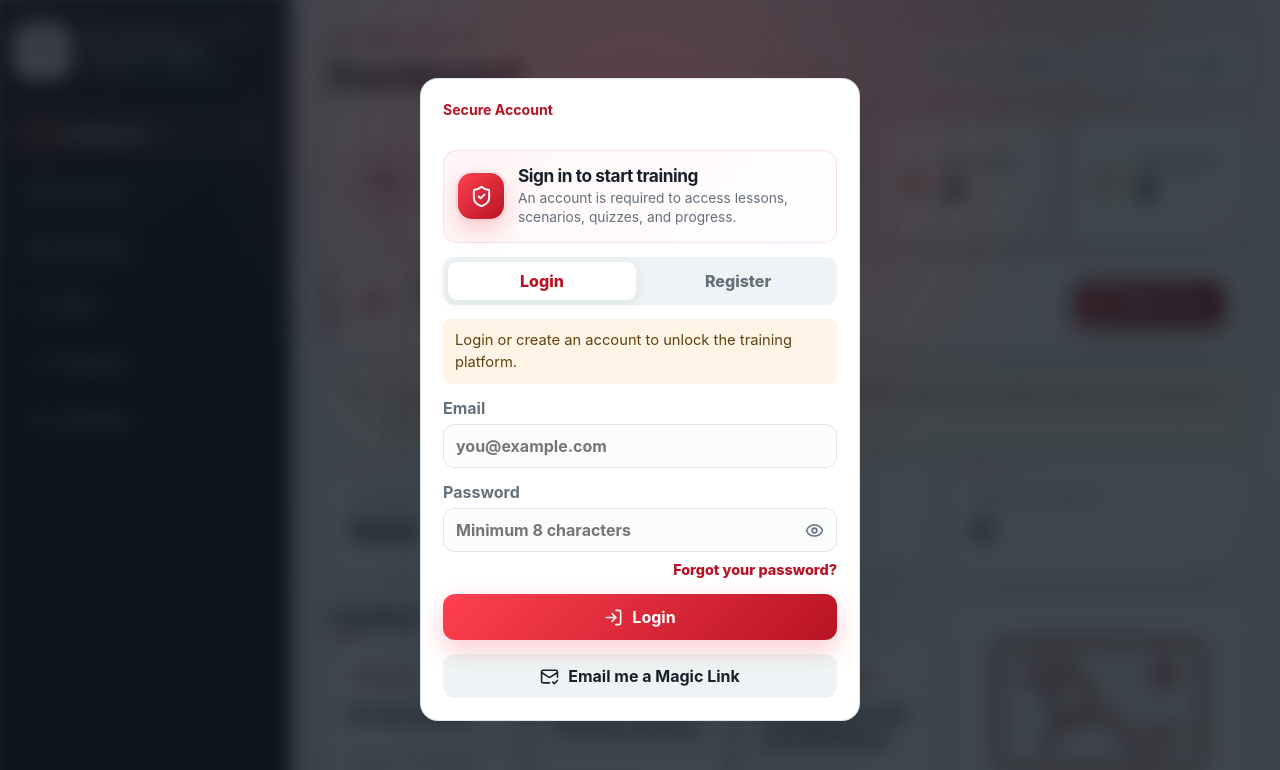
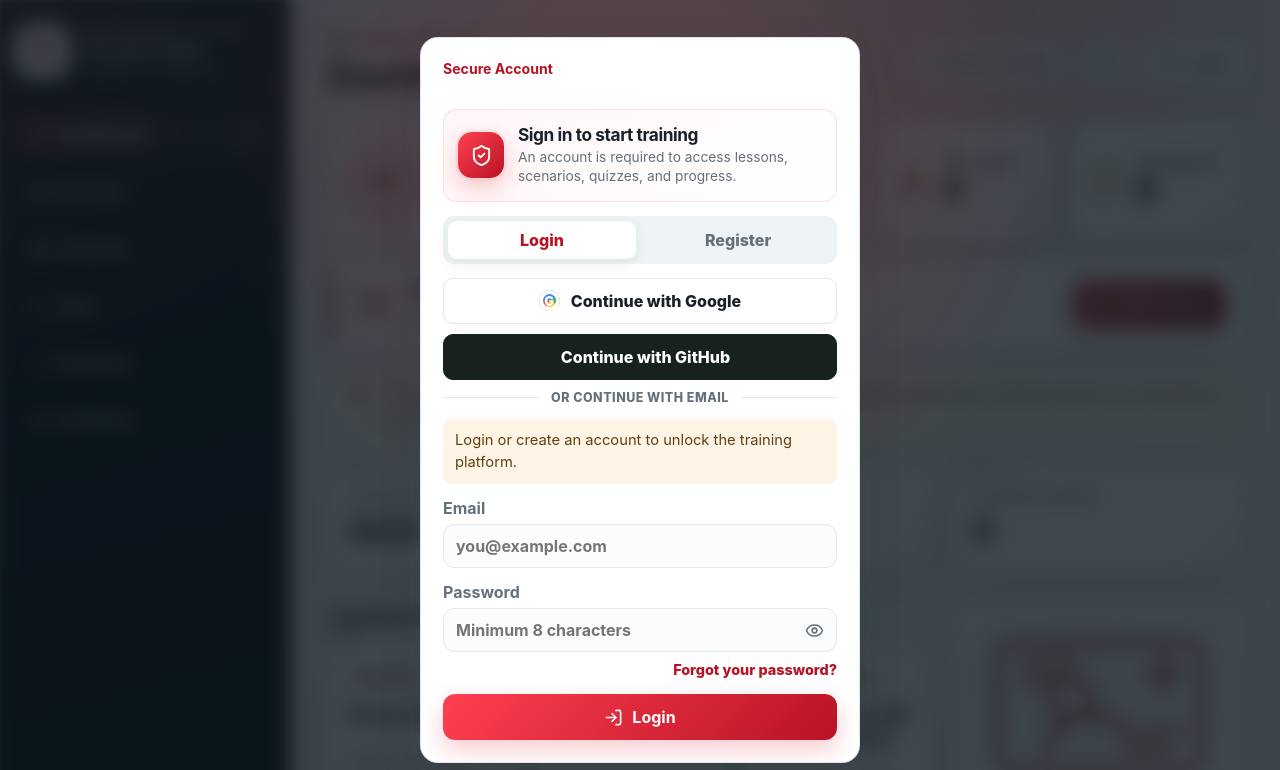
Before and after one commit to EvgeniGoshev/firs-aid-guide, a plain HTML site: page index.html in a window 1280 px wide. Shown: the top 770 px of the page. Drawn offline with nearby package versions, Linux system fonts and the light colour scheme.

Commit message:
Add Google and GitHub sign-in

```diff
--- a/app.js
+++ b/app.js
@@ -524,10 +524,10 @@
 
 function defaultAuthMessage() {
   if (!supabaseClient) return "Secure sign-in is unavailable until Supabase is connected.";
-  if (authMode === "register") return "Create your account, then confirm the email we send you before logging in.";
+  if (authMode === "register") return "Continue with Google or GitHub, or create an email account and confirm it before logging in.";
   if (authMode === "recovery") return "Enter and save your new password.";
   if (currentUser) return `Signed in as ${currentUser.email}`;
-  return "Enter your email and password, or request a password reset below.";
+  return "Continue with Google or GitHub, or enter your email and password.";
 }
 
 function friendlyAuthError(error) {
@@ -540,6 +540,9 @@
   }
   if (/user already registered/i.test(message)) {
     return "An account with this email already exists. Log in or use ‘Forgot your password?’.";
+  }
+  if (/provider.*not.*enabled|unsupported provider/i.test(message)) {
+    return "This social sign-in option is not enabled in Supabase yet.";
   }
   if (/rate limit/i.test(message)) {
     return "Too many email requests. Wait a few minutes, then try again.";
@@ -931,6 +934,9 @@
   document.querySelectorAll(".recovery-only").forEach((element) => {
     element.classList.toggle("hidden", !isRecovery);
   });
+  document.querySelectorAll(".standard-auth-only").forEach((element) => {
+    element.classList.toggle("hidden", isRecovery);
+  });
   document.getElementById("auth-tabs").classList.toggle("hidden", isRecovery);
   document.getElementById("auth-email-field").classList.toggle("hidden", isRecovery);
   document.getElementById("auth-heading").textContent = isRecovery ? "Reset your password" : "Sign in to start training";
@@ -1656,23 +1662,35 @@
   document.getElementById("account-modal").classList.add("hidden");
   showStreakToast("Account created and signed in securely.");
 });
-document.getElementById("magic-link-button").addEventListener("click", async () => {
-  const email = document.getElementById("account-email").value.trim();
-  if (!email) {
-    showAuthMessage("Enter your email address first.");
-    return;
-  }
-
+async function signInWithSocialProvider(provider) {
+  if (!supabaseClient) {
+    showAuthMessage("Social sign-in is unavailable. Check the Supabase configuration.");
+    return;
+  }
+
+  const providerName = provider === "google" ? "Google" : "GitHub";
+  const buttons = [
+    document.getElementById("google-auth-button"),
+    document.getElementById("github-auth-button")
+  ];
+  buttons.forEach((button) => { button.disabled = true; });
+  showAuthMessage(`Opening ${providerName} secure sign-in...`);
   const redirectTo = `${window.location.origin}${window.location.pathname}`;
-  const { error } = await supabaseClient.auth.signInWithOtp({
-    email,
-    options: { shouldCreateUser: false, emailRedirectTo: redirectTo }
+  const { error } = await supabaseClient.auth.signInWithOAuth({
+    provider,
+    options: { redirectTo }
   });
   if (error) {
+    buttons.forEach((button) => { button.disabled = false; });
     showAuthMessage(friendlyAuthError(error));
-    return;
-  }
-  showAuthMessage("Magic Link sent. Open your email to sign in securely.");
+  }
+}
+
+document.getElementById("google-auth-button").addEventListener("click", () => {
+  signInWithSocialProvider("google");
+});
+document.getElementById("github-auth-button").addEventListener("click", () => {
+  signInWithSocialProvider("github");
 });
 document.getElementById("password-visibility-button").addEventListener("click", () => {
   const passwordInput = document.getElementById("account-password");
--- a/index.html
+++ b/index.html
@@ -4,11 +4,11 @@
   <meta charset="utf-8">
   <meta name="viewport" content="width=device-width, initial-scale=1">
   <title>First Aid Trainer</title>
-  <link rel="stylesheet" href="styles.css?v=20260721-1">
+  <link rel="stylesheet" href="styles.css?v=20260721-2">
   <script src="https://unpkg.com/lucide@latest/dist/umd/lucide.min.js" defer></script>
   <script src="https://cdn.jsdelivr.net/npm/@supabase/supabase-js@2" defer></script>
   <script src="supabase-config.js" defer></script>
-  <script src="app.js?v=20260721-1" defer></script>
+  <script src="app.js?v=20260721-2" defer></script>
 </head>
 <body class="auth-pending auth-locked">
   <div class="ambient-shape ambient-shape-one" aria-hidden="true"></div>
@@ -377,11 +377,22 @@
         <button class="auth-tab active" type="button" data-auth-mode="login">Login</button>
         <button class="auth-tab" type="button" data-auth-mode="register">Register</button>
       </div>
+      <div class="social-auth-options standard-auth-only" aria-label="Social sign in options">
+        <button class="social-auth-button google-auth-button" id="google-auth-button" type="button">
+          <span class="google-mark" aria-hidden="true">G</span>
+          <span>Continue with Google</span>
+        </button>
+        <button class="social-auth-button github-auth-button" id="github-auth-button" type="button">
+          <i data-lucide="github" aria-hidden="true"></i>
+          <span>Continue with GitHub</span>
+        </button>
+        <div class="auth-divider" aria-hidden="true"><span>or continue with email</span></div>
+      </div>
       <div class="email-confirmation-notice register-only hidden" role="note">
         <span aria-hidden="true"><i data-lucide="mail-warning"></i></span>
         <div>
-          <strong>Email confirmation is required</strong>
-          <p>After registration we will send you a confirmation email. Open it and click the confirmation link before trying to log in. Check your Spam folder too.</p>
+          <strong>Email confirmation is required for email registration</strong>
+          <p>If you register with email and password, open the confirmation email and click its link before logging in. Google and GitHub sign-in do not need this step.</p>
         </div>
       </div>
       <div class="password-recovery-notice recovery-only hidden" role="note">
@@ -435,7 +446,6 @@
         <input id="account-initials" type="text" maxlength="3" placeholder="FA">
       </label>
       <button class="primary-button" type="submit"><i data-lucide="log-in"></i><span id="account-submit-text">Login</span></button>
-      <button class="secondary-button login-only" id="magic-link-button" type="button"><i data-lucide="mail-check"></i><span>Email me a Magic Link</span></button>
       <button class="secondary-button hidden" id="logout-button" type="button"><i data-lucide="log-out"></i><span>Logout</span></button>
     </form>
   </div>
--- a/styles.css
+++ b/styles.css
@@ -799,6 +799,83 @@
   background: var(--white);
   color: var(--ink);
   box-shadow: 0 4px 14px rgba(23, 33, 31, 0.08);
+}
+
+.social-auth-options {
+  display: grid;
+  gap: 10px;
+}
+
+.social-auth-button {
+  min-height: 46px;
+  display: flex;
+  align-items: center;
+  justify-content: center;
+  gap: 11px;
+  border: 1px solid var(--line);
+  border-radius: 10px;
+  background: var(--white);
+  color: var(--ink);
+  font: inherit;
+  font-weight: 800;
+  cursor: pointer;
+  transition: transform .18s ease, box-shadow .18s ease, border-color .18s ease;
+}
+
+.social-auth-button:hover,
+.social-auth-button:focus-visible {
+  transform: translateY(-1px);
+  border-color: #b6c8c2;
+  box-shadow: 0 8px 22px rgba(23, 53, 45, .11);
+}
+
+.social-auth-button:disabled {
+  opacity: .58;
+  cursor: wait;
+  transform: none;
+}
+
+.github-auth-button {
+  background: #17211f;
+  border-color: #17211f;
+  color: var(--white);
+}
+
+.social-auth-button svg,
+.google-mark {
+  width: 21px;
+  height: 21px;
+  flex: 0 0 auto;
+}
+
+.google-mark {
+  display: grid;
+  place-items: center;
+  border-radius: 50%;
+  background: conic-gradient(from -35deg, #4285f4 0 25%, #34a853 0 43%, #fbbc05 0 68%, #ea4335 0 82%, #4285f4 0);
+  color: var(--white);
+  font-size: .82rem;
+  font-weight: 900;
+  box-shadow: inset 0 0 0 4px var(--white);
+}
+
+.auth-divider {
+  display: flex;
+  align-items: center;
+  gap: 12px;
+  color: var(--muted);
+  font-size: .78rem;
+  font-weight: 800;
+  text-transform: uppercase;
+  letter-spacing: .04em;
+}
+
+.auth-divider::before,
+.auth-divider::after {
+  content: "";
+  height: 1px;
+  flex: 1;
+  background: var(--line);
 }
 
 .auth-status {
```
